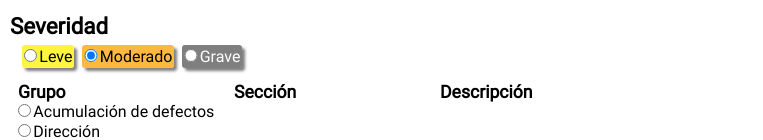
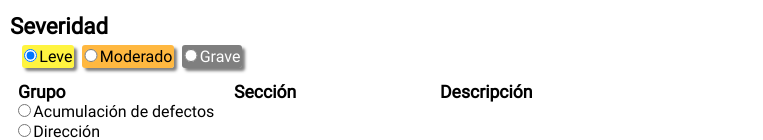
Before and after one commit to Juaniessi/buba-app, a React (Create React App) app: page / in a window 1280 px wide. Shown: the part 1307-1447 px from the top of the page, without its empty margins (0-763 px from the left). Built offline with nearby package versions, Linux system fonts and the light colour scheme.

Commit message:
switched default status from moderado to leve

```diff
--- a/src/components/main/DefectList.jsx
+++ b/src/components/main/DefectList.jsx
@@ -64,7 +64,7 @@ function DefectList(props) {
 			descripcion.value !== ''
 		) {
 			setLista(lista.concat(itemLista));
-			setSeveridad({value: 'Moderado', label: 'Moderado', order: 2});
+			setSeveridad({value: 'Leve', label: 'Leve', order: 1});
 			setGrupo({value: '', label: ''});
 			setSeccion({value: '', label: ''});
 			setDescripcion({value: '', label: ''});
--- a/src/components/main/Main.jsx
+++ b/src/components/main/Main.jsx
@@ -11,7 +11,7 @@ import WeightSum from './WeigthSum';
 
 function Main() {
 	const resetBtn = () => {
-		setSeveridad({value: 'Moderado', label: 'Moderado', order: 2});
+		setSeveridad({value: 'Leve', label: 'Leve', order: 1});
 		setTipo('Auto');
 		setGrupo({value: '', label: ''});
 		setSeccion({value: '', label: ''});
@@ -38,9 +38,9 @@ function Main() {
 	};
 
 	const [severidad, setSeveridad] = useState({
-		value: 'Moderado',
-		label: 'Moderado',
-		order: 2,
+		value: 'Leve',
+		label: 'Leve',
+		order: 1,
 	});
 	const handleSeveridad = (item) => {
 		setSeveridad(item);
```
